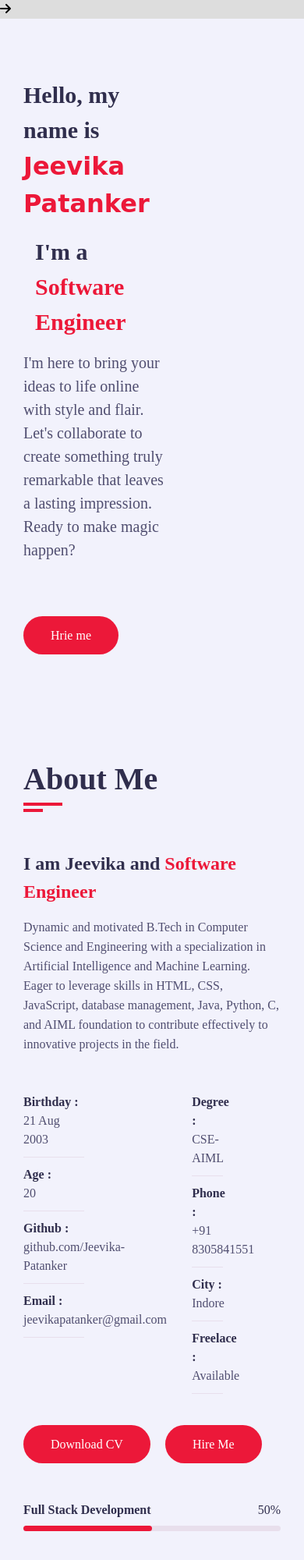
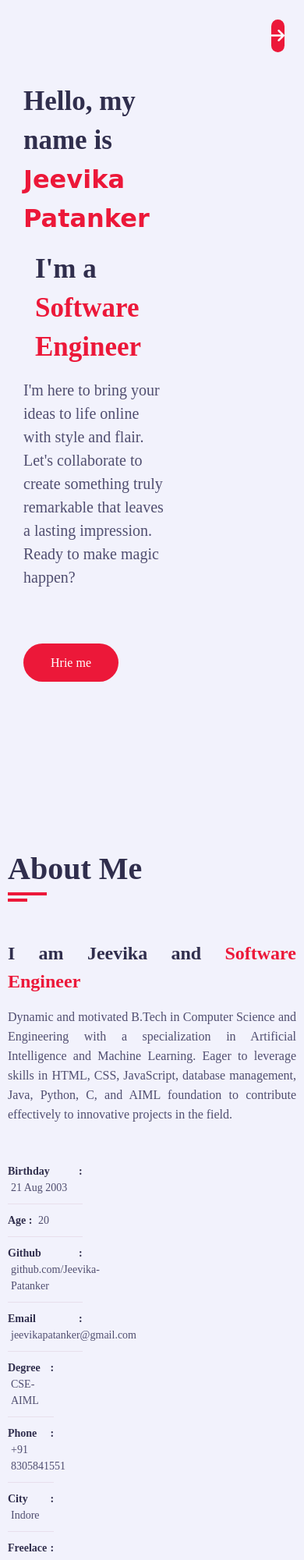
Before and after one commit to Jeevika-Patanker/portfolio, a plain HTML site: page index.html in a window 390 px wide. Shown: the top 2000 px of the page at 78% size. Drawn offline with Linux system fonts and the light colour scheme; some packages are replaced by stand-ins of ours; a script that the page names is missing.

Commit message:
Update style.css

```diff
--- a/assest/css/style.css
+++ b/assest/css/style.css
@@ -760,22 +760,106 @@ h3.my-profession {
     height: 50px;
     padding: 0 50px;
 }
-@media (max-width:1199px) {
+/* aside part */
+#menuBtn {
+    position: fixed;
+    top: 25px;
+    right: 25px;
+    font-size: 20px;
+    color: white;
+    background-color: var(--skin-color);
+    text-align: center;
+    line-height: 42px;
+    border-radius: 90px;
+    box-shadow: 0 0 20 rgba(0, 0, 0, 20%);
+    display: none;
+    z-index: 999;
+}
+
+
+@media only screen and (max-width: 1199px) {
     .aside {
-        left: -270px;
+        left: -300px;
     }
 
     .main-content {
         padding-left: 0;
     }
 
-    .about .about-content .personal-info .info-item p span {
+    #menuBtn {
         display: block;
-        margin-left: 0;
     }
 }
 
- @media (max-width:991px) {
+.mobile-nav-active .aside {
+    left: 0;
+
+}
+
+/* home section */
+@media only screen and (max-width: 676px) {
+    #home {
+        padding: 30px;
+    }
+
+    #home .home-info h3 {
+        font-size: 35px;
+        letter-spacing: 0;
+        line-height: 50px;
+    }
+
+    #home .home-info p {
+        font-size: 20px;
+        font-weight: 400;
+    }
+
+    #home .home-img {
+        display: none;
+    }
+}
+
+/* about section */
+@media only screen and (max-width: 830px) {
+    #about {
+        padding: 50px 10px;
+    }
+
+    #about .about-content {
+        font-size: 14px;
+        letter-spacing: 0;
+        text-align: justify;
+    }
+
+    #about .about-content .personal-info .col .info-item {
+        flex-direction: column;
+        gap: 0;
+    }
+
+    #about .about-content .personal-info .info-item p {
+
+        font-size: 14px;
+        letter-spacing: 0px;
+
+    }
+
+    #about .about-content .skills {
+        font-weight: 600;
+        font-size: 14px;
+        letter-spacing: 0px;
+    }
+
+    #about .about-content .personal-info,
+    #about .about-content .skills,
+    #about .about-content .experience,
+    #about .about-content .education {
+        flex: 0 0 100%;
+        max-width: 100%;
+    }
+
+}
+
+/* Service, portfolio, contact  section  */
+@media only screen and (max-width:830px) {
 
     .contact .contact-info-item,
     .portfolio .portfolio-item,
@@ -783,26 +867,13 @@ h3.my-profession {
         flex: 0 0 50%;
         max-width: 50%;
     }
-
-    .home.home-info {
-        flex: 0 0 100%;
-        max-width: 100%;
-    }
-
-    .home .home-img {
-        display: none;
-    }
 }
 
 @media (max-width:767px) {
 
-
-    .about .about-content .experience,
-    .about .about-content .education,
-    .about .about-content .skills,
-    .about .about-content .personal-info,
     .service .service-item,
-    .portfolio .portfolio-item, .contact .contact-info-item,
+    .portfolio .portfolio-item,
+    .contact .contact-info-item,
     .contact .contact-form .col-6 {
         flex: 0 0 100%;
         max-width: 100%;
```
